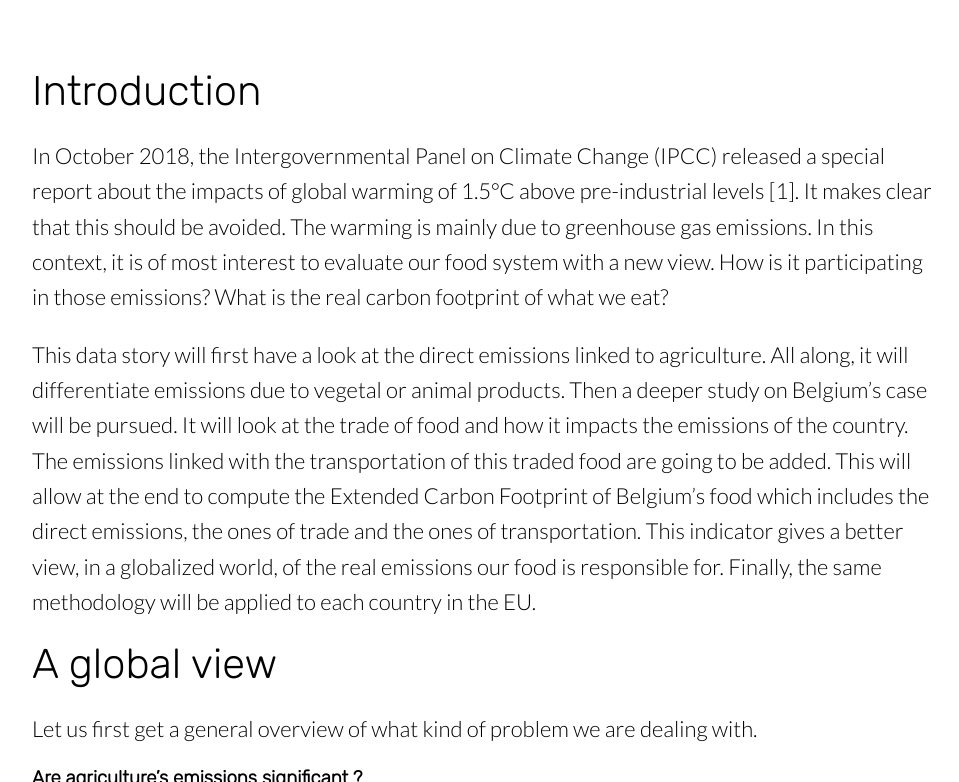
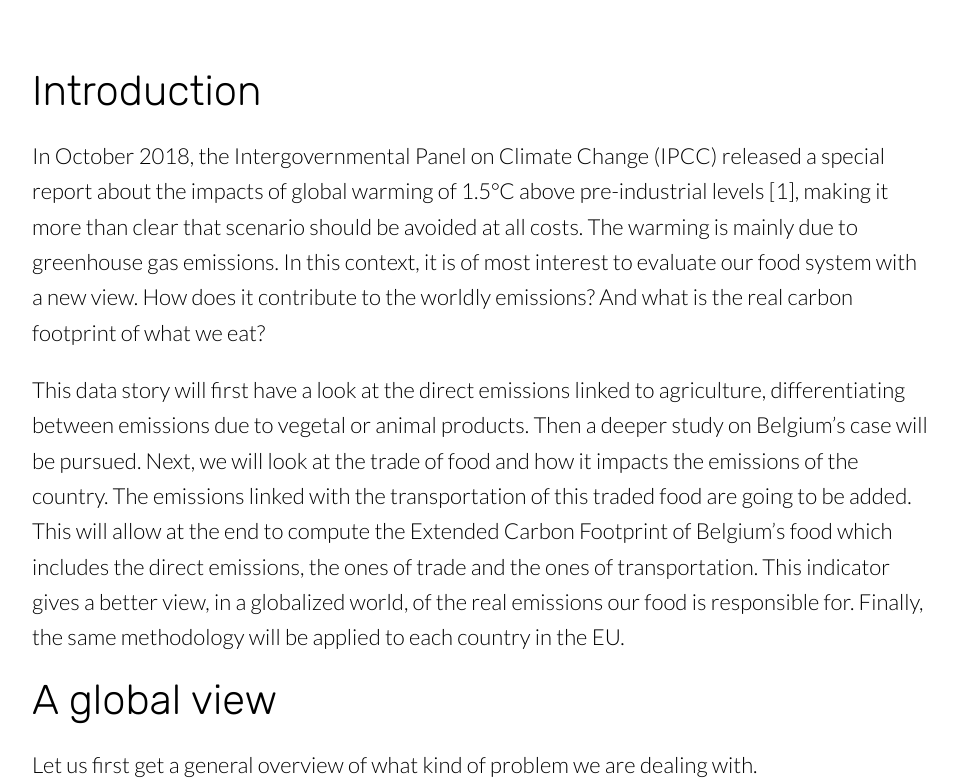
Before and after one commit to red-devils-ada/data_stroy, a Jekyll site: the page built from index.md, in a window 1280 px wide and 900 px high, scrolled down 786 px, cut to the strip 118-900 px from the top of the window. Shown: the whole strip, without its empty margins (158-1117 px from the left). Built offline with Jekyll 4.4.1, drawn with Linux system fonts in a browser that asks for light colours; nearby versions of some CDN libraries; some of the changed text lies outside the part shown.

Commit message:
Update index.md

```diff
--- a/index.md
+++ b/index.md
@@ -8,9 +8,9 @@ layout: story
 
 ## Introduction
 
-In October 2018, the Intergovernmental Panel on Climate Change (IPCC) released a special report about the impacts of global warming of 1.5°C above pre-industrial levels [1]. It makes clear that this should be avoided. The warming is mainly due to greenhouse gas emissions. In this context, it is of most interest to evaluate our food system with a new view. How is it participating in those emissions? What is the real carbon footprint of what we eat?
+In October 2018, the Intergovernmental Panel on Climate Change (IPCC) released a special report about the impacts of global warming of 1.5°C above pre-industrial levels [1], making it more than clear that scenario should be avoided at all costs. The warming is mainly due to greenhouse gas emissions. In this context, it is of most interest to evaluate our food system with a new view. How does it  contribute to the worldly emissions? And what is the real carbon footprint of what we eat?
 
-This data story will first have a look at the direct emissions linked to agriculture. All along, it will differentiate emissions due to vegetal or animal products. Then a deeper study on Belgium's case will be pursued. It will look at the trade of food and how it impacts the emissions of the country. The emissions linked with the transportation of this traded food are going to be added. This will allow at the end to compute the Extended Carbon Footprint of Belgium's food which includes the direct emissions, the ones of trade and the ones of transportation.  This indicator gives a better view, in a globalized world, of the real emissions our food is responsible for. Finally, the same methodology will be applied to each country in the EU.
+This data story will first have a look at the direct emissions linked to agriculture, differentiating between emissions due to vegetal or animal products. Then a deeper study on Belgium's case will be pursued. Next, we will look at the trade of food and how it impacts the emissions of the country. The emissions linked with the transportation of this traded food are going to be added. This will allow at the end to compute the Extended Carbon Footprint of Belgium's food which includes the direct emissions, the ones of trade and the ones of transportation.  This indicator gives a better view, in a globalized world, of the real emissions our food is responsible for. Finally, the same methodology will be applied to each country in the EU.
 
 ## A global view
 
@@ -39,8 +39,7 @@ Animal products generate about 3 million of gigagrams of CO2 equivalent. This is
 
 <iframe src="{{ site.baseurl }}/images/maps/emissions_due_to_agriculture.html" frameborder="0" allowfullscreen="false" style='width:100%; height:600px' scrolling="no"></iframe>
 
-<div class="boxed">Some fun trends about Mongolia to verify for the reader: In the decade from 1990 to 1999, livestock numbers increased, largely due to a rapid rise in the goat population from approximately 5 million head in 1990 to 11 million head in 1999. This increase was due in part to high cashmere prices. Although livestock producers increased livestock numbers in response to market factors, the widespread and multi-year drought of 2000-2002 caused high livestock mortality in the national herd.11 Accordingly, GHG emissions from the agriculture sector dropped during this period.12 From 2004 to 2009, livestock numbers rose again with government support in veterinary and feed services. However,
-in 2010, livestock production declined again due to extreme winter events.[2]. </div>
+<div class="boxed">Some fun trends about Mongolia to verify for the reader: In the decade from 1990 to 1999, livestock numbers increased, largely due to a rapid rise in the goat population from approximately 5 million head in 1990 to 11 million head in 1999. Ahe widespread and multi-year drought of 2000-2002 caused high livestock mortality in the national herd. Accordingly, GHG emissions from the agriculture sector dropped during this period. From 2004 to 2009, livestock numbers rose again with government support in veterinary and feed services. However, in 2010, livestock production declined again due to extreme winter events <a href="https://www.climatelinks.org/sites/default/files/asset/document/Mongolia%20Fact%20Sheet%20-%20rev%2010%2008%2016_Final.pdf">[2]</a>. </div>]
 
 In most countries, the emission per capita has been decreasing, a welcome trend. China, which is mostly seen as a heavy polluter, has in fact very low emission per person (mostly due to their enormous population). The recent heaviest polluter is suprisingly Mongolia. Herding is a business and a way of life in Mongolia. A large segment of the Mongolian population (small-scale and large-scale herders) remains dependent on livestock production as their primary means of livelihood.
 
```
